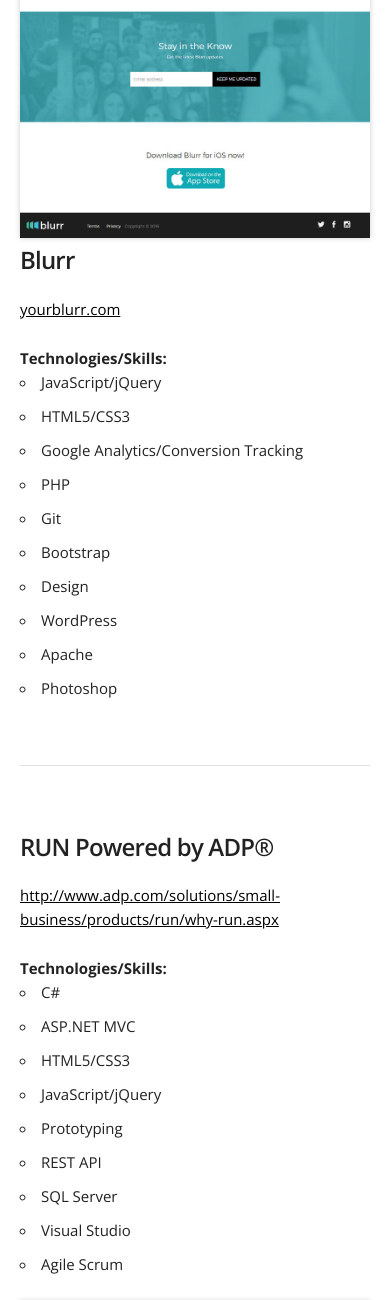
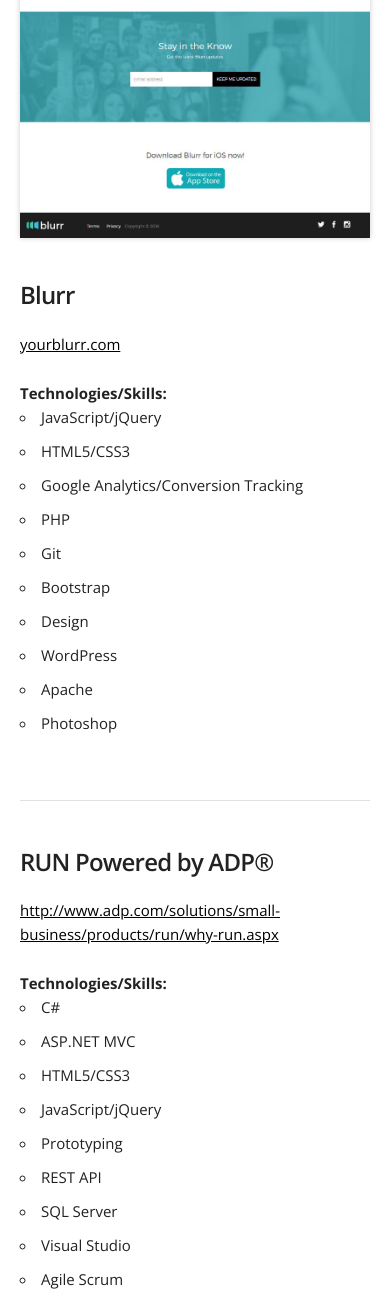
Before and after one commit to djreinke/danielreinke.com, a PHP site: page /danielreinke/ in a window 390 px wide. Shown: the part 1286-2586 px from the top of the page. Run offline with PHP 8.4, Linux system fonts and the light colour scheme.

Commit message:
Adds base url variable for better clean URLs

```diff
--- a/css/main.css
+++ b/css/main.css
@@ -112,9 +112,17 @@ a.intr{
 	max-width: 100%;
 	box-shadow: 0 0 5.5px rgba(0,0,0,0.2);
 }
+@media (max-width: 550px) {
+	.work-entry:nth-of-type(odd) .work-entry-title{
+		margin-top: 35px;
+	}
+	.work-entry:nth-of-type(even){
+		padding-top: 20px;
+	}
+}
 .pre-footer{
 	text-align: center;
-	margin: 60px;
+	margin: 60px 0px;
 }
 .pre-footer p{
 	margin-bottom: 2em;
--- a/includes/globals.php
+++ b/includes/globals.php
@@ -3,4 +3,6 @@
 	$page_desc = "High performing Software Engineer based out of Northern New Jersy who is persuing a Bachelors of Science in Computer Science at Olivet Nazarene University";
 	$email = "dreink95@gmail.com";
 	$phone = "862-324-4100";
+	$base_url = "http://danielreinke.com/";
+	//$base_url = "localhost/danielreinke/";
 ?>
--- a/includes/header.php
+++ b/includes/header.php
@@ -9,9 +9,9 @@
   <meta name="viewport" content="width=device-width, initial-scale=1">
   <link href="//fonts.googleapis.com/css?family=Raleway:400,300,600" rel="stylesheet" type="text/css">
   <link href='https://fonts.googleapis.com/css?family=Open+Sans:400,600,300,700' rel='stylesheet' type='text/css'>
-  <link rel="stylesheet" href="css/normalize.css">
-  <link rel="stylesheet" href="css/skeleton.css">
-  <link rel="stylesheet" href="css/main.css">
+  <link rel="stylesheet" href="<?php print $base_url;?>css/normalize.css">
+  <link rel="stylesheet" href="<?php print $base_url;?>css/skeleton.css">
+  <link rel="stylesheet" href="<?php print $base_url;?>css/main.css">
   <link rel="icon" type="image/png" href="images/favicon.png">
   <script>
   (function(i,s,o,g,r,a,m){i['GoogleAnalyticsObject']=r;i[r]=i[r]||function(){
--- a/includes/navigation.php
+++ b/includes/navigation.php
@@ -3,9 +3,9 @@
   <nav class="navbar navbar-default">
   <div class="container-fluid">
     <ul class="nav-menu-right">
-      <li><a href="work">Work</a></li>
-      <li><a href="resume">Resume</a></li>
-      <li><a href="blog">Blog</a></li>
+      <li><a href="<?php print $base_url;?>work">Work</a></li>
+      <li><a href="<?php print $base_url;?>my-resume">Resume</a></li>
+      <li><a href="<?php print $base_url;?>blog">Blog</a></li>
     </ul>
   </div>
   </nav>
--- a/index.php
+++ b/index.php
@@ -7,7 +7,7 @@
 <header class="page-heading" itemscope itemtype="http://schema.org/Person">
   <div class="row">
     <div class="">
-      <img src="images/daniel-reinke.jpg" alt="Daniel Reinke" id="my-photo">
+      <img src="<?php print $base_url;?>images/daniel-reinke.jpg" alt="Daniel Reinke" id="my-photo">
       <h1 itemprop="name" class="center">Daniel J. Reinke</h1>
       <h2 itemprop="jobTitle" class="center">Software Engineer, B.S. Computer Science</h2>
       <p class="center"><a href="http://github.com/djreinke">GitHub</a>, <a href="https://www.linkedin.com/in/danreinke">LinkedIn</a>, <?php print $email; ?></p>
@@ -19,10 +19,10 @@
   <strong>Recent Work</strong>
   <div class="row work-entry">
     <div class="six columns">
-      <a href="http://yourblurr.com" target="_blank"><img src="images/blurr.jpg" class="work-entry-image"></a>
+      <a href="http://yourblurr.com" target="_blank"><img src="<?php print $base_url;?>images/blurr.jpg" class="work-entry-image"></a>
     </div>
     <div class="six columns">
-    <h4>Blurr</h4>
+    <h4 class="work-entry-title">Blurr</h4>
     <p><a href="http://yourblurr.com" target="_blank">yourblurr.com</a></p>
     <strong>Technologies/Skills:</strong>
     <ul>
@@ -41,7 +41,7 @@
   </div>
     <div class="row work-entry">
     <div class="six columns">
-    <h4>RUN Powered by ADP®</h4>
+    <h4 class="work-entry-title">RUN Powered by ADP®</h4>
     <p><a href="http://www.adp.com/solutions/small-business/products/run/why-run.aspx" target="_blank">http://www.adp.com/solutions/small-business/products/run/why-run.aspx</a></p>
     <strong>Technologies/Skills:</strong>
     <ul>
@@ -57,15 +57,15 @@
     </ul>
     </div>
     <div class="six columns">
-      <a href="http://www.adp.com/solutions/small-business/products/run/why-run.aspx" target="_blank"><img src="images/run-adp.jpg" class="work-entry-image"></a>
+      <a href="http://www.adp.com/solutions/small-business/products/run/why-run.aspx" target="_blank"><img src="<?php print $base_url;?>images/run-adp.jpg" class="work-entry-image"></a>
     </div>
   </div>
   <div class="row work-entry">
     <div class="six columns">
-      <a href="http://marchmadness.olivet.edu" target="_blank"><img src="images/marchmadness.jpg" class="work-entry-image"></a>
+      <a href="http://marchmadness.olivet.edu" target="_blank"><img src="<?php print $base_url;?>images/marchmadness.jpg" class="work-entry-image"></a>
     </div>
     <div class="six columns">
-    <h4>March Madness Web Application</h4>
+    <h4 class="work-entry-title">March Madness Web Application</h4>
     <p><a href="http://marchmadness.olivet.edu" target="_blank">marchmadness.olivet.edu</a></p>
     <strong>Technologies/Skills:</strong>
     <ul>
@@ -81,7 +81,7 @@
   </div>
   <div class="row work-entry">
     <div class="six columns">
-    <h4>Server Shell in C</h4>
+    <h4 class="work-entry-title">Server Shell in C</h4>
     <p><a href="https://github.com/djreinke/c-server-shell" target="_blank">https://github.com/djreinke/c-server-shell</a></p>
     <p>A simple server written in C that allows for shell execution from multiple remote clients.</p>
     <strong>Technologies/Skills:</strong>
@@ -94,15 +94,15 @@
     </ul>
     </div>
     <div class="six columns">
-      <a href="https://github.com/djreinke/c-server-shell" target="_blank"><img src="images/server-shell-c.jpg" class="work-entry-image"></a>
+      <a href="https://github.com/djreinke/c-server-shell" target="_blank"><img src="<?php print $base_url;?>images/server-shell-c.jpg" class="work-entry-image"></a>
     </div>
   </div>
   <div class="row work-entry">
     <div class="six columns">
-      <a href="http://orosapparel.com" target="_blank"><img src="images/oros.jpg" class="work-entry-image"></a>
+      <a href="http://orosapparel.com" target="_blank"><img src="<?php print $base_url;?>images/oros.jpg" class="work-entry-image"></a>
     </div>
     <div class="six columns">
-    <h4>Oros Apparel Ecommerce</h4>
+    <h4 class="work-entry-title">Oros Apparel Ecommerce</h4>
     <p><a href="http://orosapparel.com" target="_blank">orosapparel.com</a></p>
     <strong>Technologies/Skills:</strong>
     <ul>
@@ -119,9 +119,8 @@
     </div>
   </div>
   <div class="row work-entry">
-
     <div class="six columns">
-    <h4>Protect Your Pet Website</h4>
+    <h4 class="work-entry-title">Protect Your Pet Website</h4>
     <p><a href="http://protectyourpet.info" target="_blank">protectyourpet.info</a></p>
     <strong>Technologies/Skills:</strong>
     <ul>
@@ -135,7 +134,7 @@
     </ul>
     </div>
     <div class="six columns">
-      <a href="http://protectyourpet.info" target="_blank"><img src="images/protect-your-pet.jpg" class="work-entry-image"></a>
+      <a href="http://protectyourpet.info" target="_blank"><img src="<?php print $base_url;?>images/protect-your-pet.jpg" class="work-entry-image"></a>
     </div>
   </div>
 </section>
--- a/resume.php
+++ b/resume.php
@@ -17,7 +17,7 @@
         <p><a href="https://www.linkedin.com/in/danreinke" target="_blank">LinkedIn</a></p>
       </div>
     </div>
-    <p><strong>Status:</strong> As of November 26th, 2015, Daniel is searching for internship or employment opportunities.</p>
+    <p><strong>Status:</strong> As of May 1, 2016, Daniel is searching for internship or employment opportunities.</p>
     <hr>
   </header>
   <section id="technical-expertise" class="sec">
```
Also changed, not shown: .htaccess.
